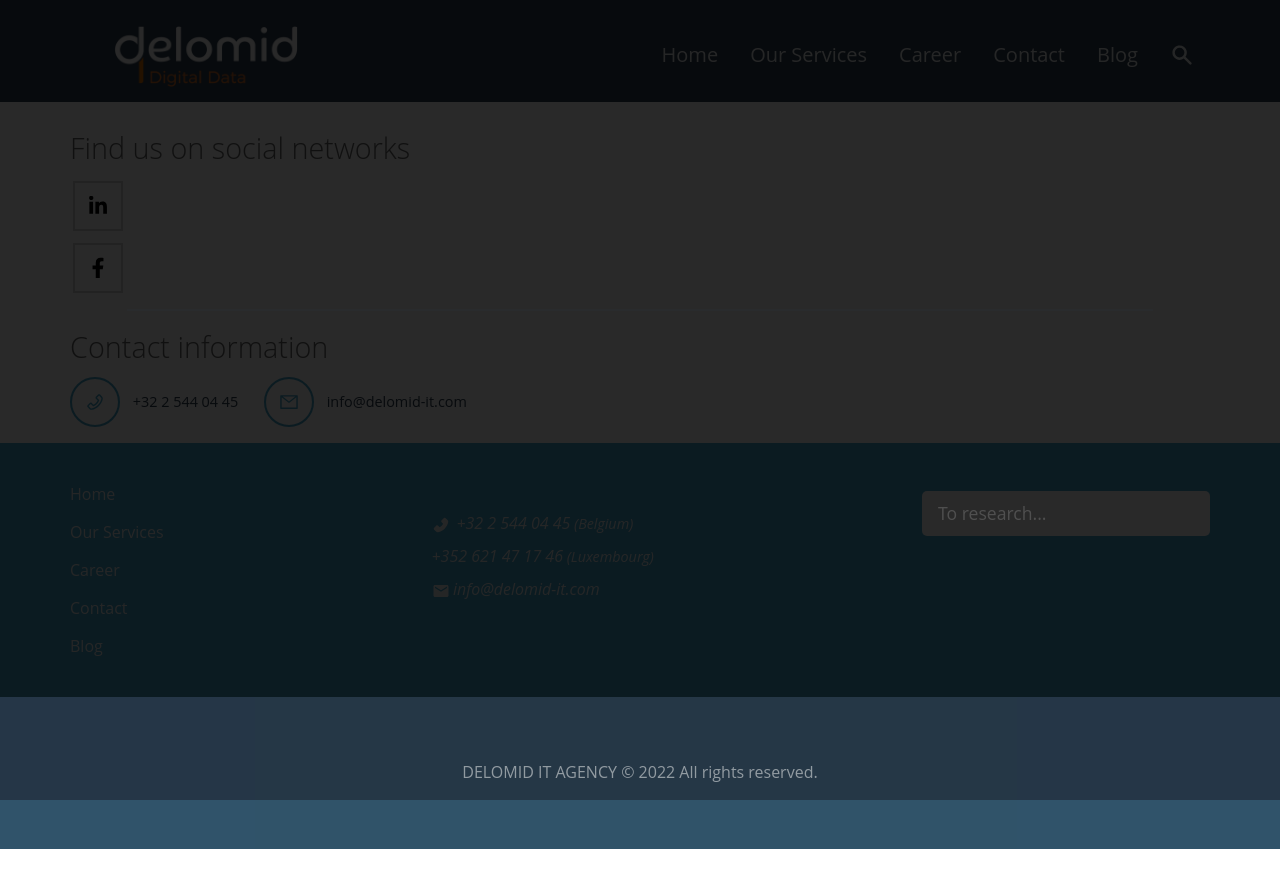
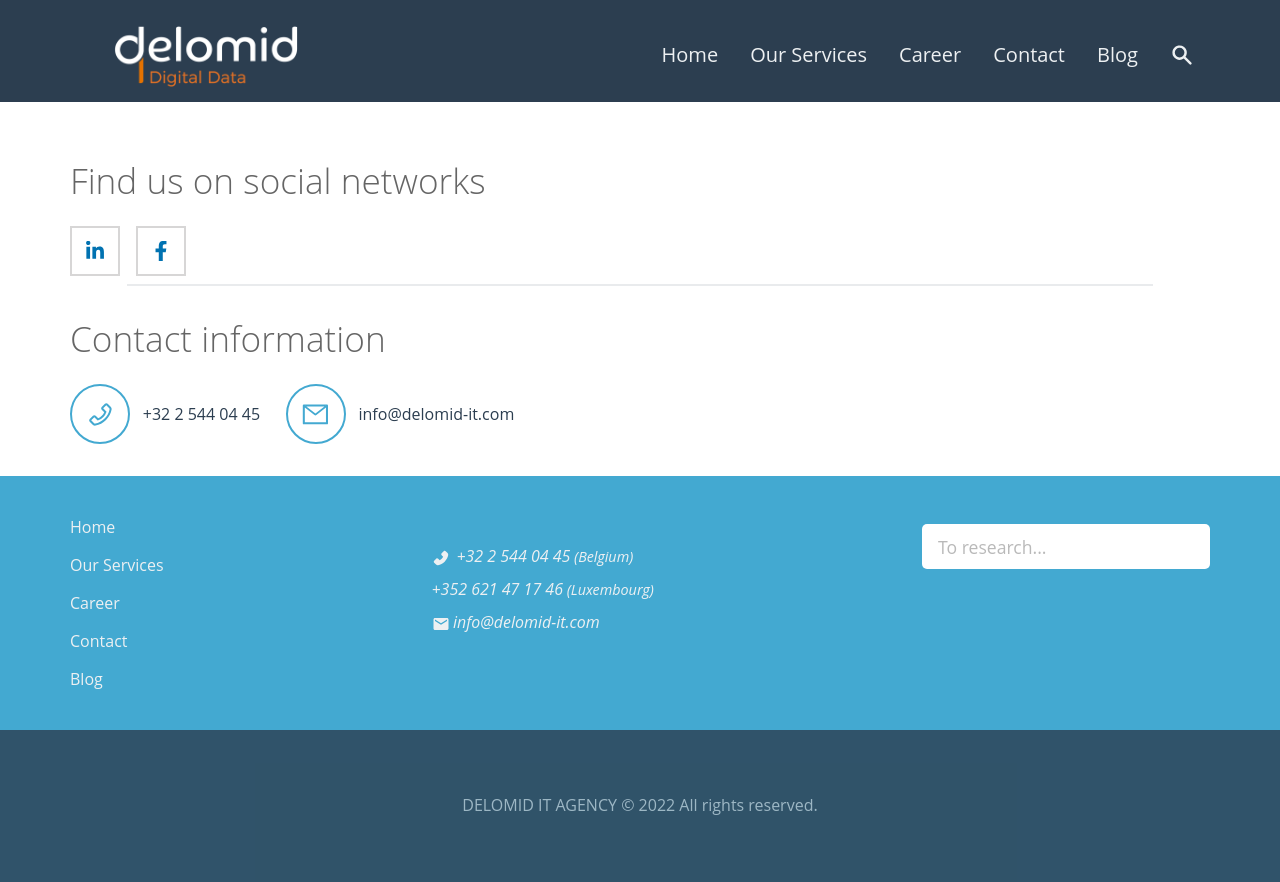
Before and after one commit to jasem66/delomid-it, a React (Create React App) app: page /contact in a window 1280 px wide. Before the commit the page ends 849 px from the top, so only its background shows below. Built offline with nearby package versions, Linux system fonts and the light colour scheme.

Commit message:
Update contacts.scss

```diff
--- a/src/components/contacts/contacts.scss
+++ b/src/components/contacts/contacts.scss
@@ -24,41 +24,92 @@
   }
 
   .contacts-row-1 {
+    .icons {
+      // background-color: aqua;
+
+      display: flex;
+      gap: 1rem;
+    }
+    .icon-wrapper {
+      position: relative;
+    }
     .font-icon {
       border: 2px solid rgba(134, 132, 132, 0.329);
-      font-size: var(--f-lg);
-      margin: 0.2rem;
       padding: 0.8rem;
-      width: 50px;
-      height: 50px;
+      width: 100%;
+      color: #0072b1;
+       display: block;
+       z-index: 1;
+    }
+    .font-icon:hover {
+    position: relative;
+      color: aliceblue;
+      cursor: pointer;
+    }
+    .overlay {
+      position: absolute;
+      bottom: 100%;
+      left: 0;
+      right: 0;
+      background-color: #3b5998;
+      overflow: hidden;
+      width: 100%;
+      height: 0;
+      transition: 0.5s ease;
+    }
+    .icon-wrapper:hover .overlay {
+      bottom: 0;
+      height: 100%;
+      color: aliceblue;
     }
   }
   .contacts-row-2 {
-.icons{
+    .icons {
       display: flex;
       align-items: center;
-gap: .8rem;
-a{
+      gap: 0.8rem;
+      a {
         color: var(--dark-clr);
         transition: var(--transition);
       }
-a:hover{
+      a:hover {
         color: var(--red-clr);
         text-decoration: underline;
       }
     }
-.icon{color:var(--light-blue-clr) ;
+    .icon {
+      color: var(--light-blue-clr);
       display: flex;
       justify-content: center;
       align-items: center;
-border: 2px solid var(--light-blue-clr) ;
-width: 50px ;
+      border: 2px solid var(--light-blue-clr);
+      width: 50px;
       height: 50px;
       border-radius: 50%;
       font-size: var(--f-lg);
-
-
+    }
+  }
 }
 
+@media screen and (min-width: 768px) {
+  .contacts {
+    .contacts-container {
+      padding: var(--m-sm) 0;
+    }
+    h3 {
+      font-size: var(--f-xxl);
+      margin: var(--m-sm) 0;
+    }
+    .contacts-row-2 {
+      .icon {
+        font-size: var(--f-xl);
+        width: 60px;
+        height: 60px;
+      }
+      a {
+        font-size: var(--f-md);
       }
     }
+  }
+}
+// color='#3b5998'
```
Lines whose indentation alone changed are shown as unchanged.
